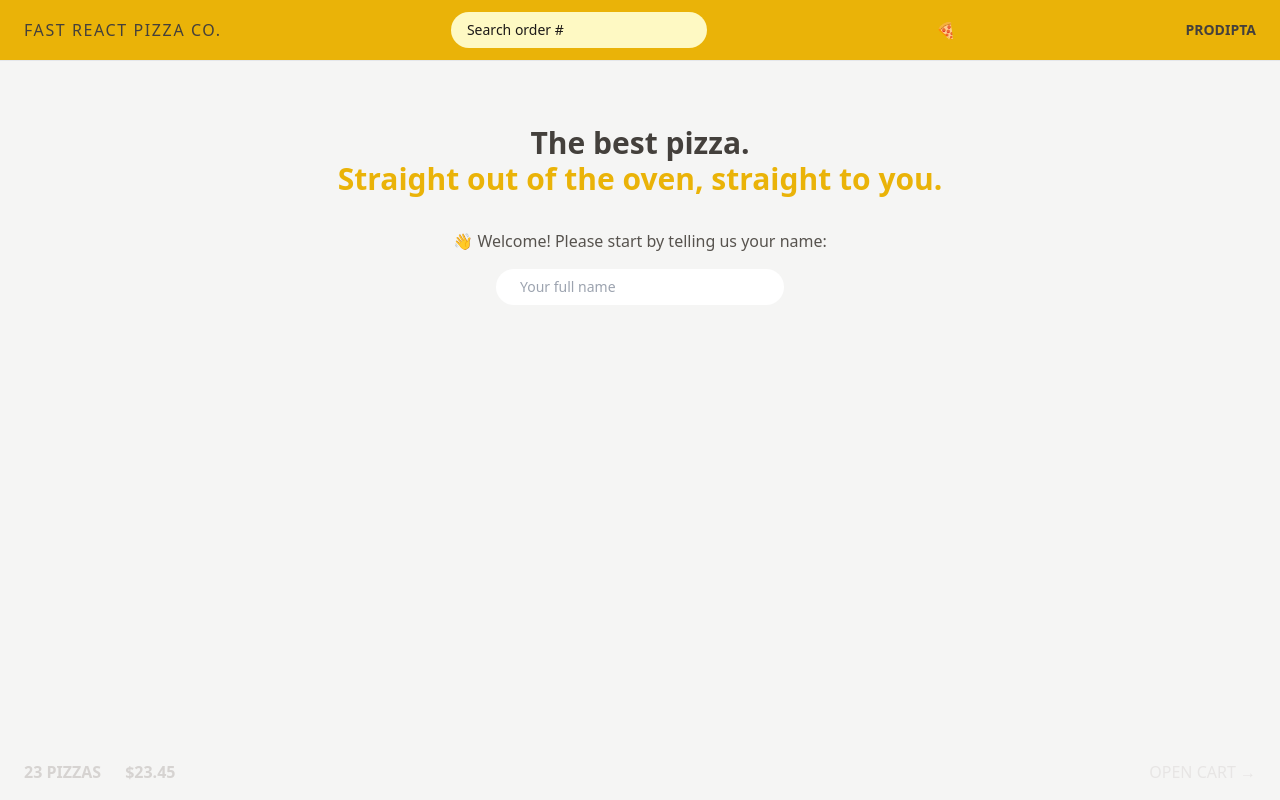
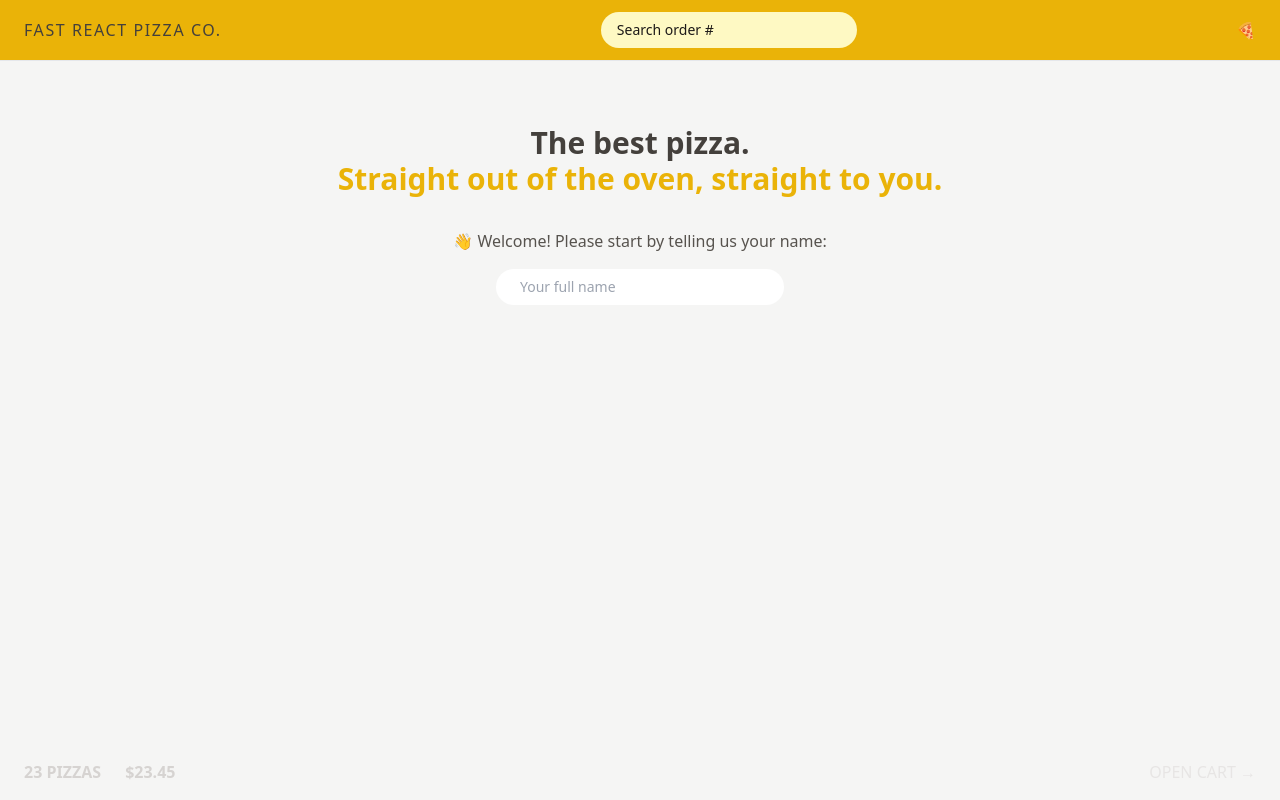
Before and after one commit to Prodipta-Sengupta/fast-react-pizza, a React (Vite) app: page / in a window 1280 px wide. Built offline with nearby package versions, Linux system fonts and the light colour scheme.

Commit message:
Reset username

```diff
--- a/src/features/user/userSlice.js
+++ b/src/features/user/userSlice.js
@@ -22,7 +22,7 @@ import { createSlice } from "@reduxjs/toolkit";
 // }
 
 const initialState = {
-  username: "Prodipta",
+  username: "",
 };
 
 const userSlice = createSlice({
```
